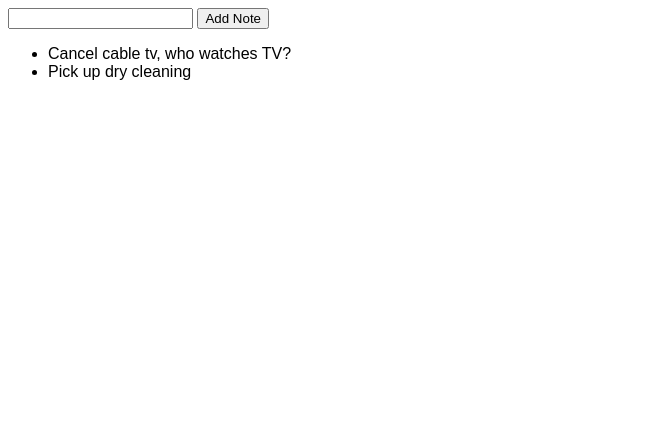
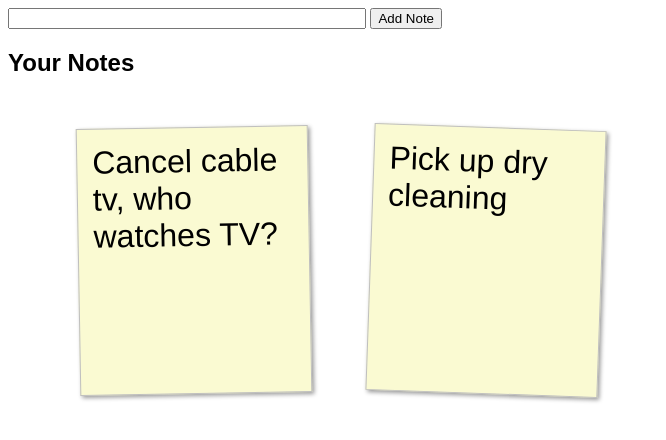
Before and after one commit to iarobinson/stickyNotes, a plain HTML site: page index.html in a window 1280 px wide. Shown: the whole page, without its empty margins (0-666 px from the left). Drawn offline with Linux system fonts and the light colour scheme.

Commit message:
Add CSS from Head First HTML GitHub as well as add functionality to add new notes.

```diff
--- a/index.html
+++ b/index.html
@@ -17,7 +17,7 @@
     <input type="button" id="submitButton" value="Add Note">
   </form>
 
-  <!-- <h2>Your Notes</h2> -->
+  <h2>Your Notes</h2>
 
   <ul id="stickyNotes">
   </ul>
--- a/stickyNotes.css
+++ b/stickyNotes.css
@@ -1,3 +1,73 @@
 body {
   font-family: sans-serif;
+	font-size: 100%;
 }
+
+form input#noteToAdd {
+	width: 350px;
+}
+
+ul#stickyNotes li {
+	display: block;
+	list-style: none;
+	z-index: 1;
+	float: left;
+	margin: 30px;
+	padding: 15px 15px 50px 15px;
+	width: 200px;
+	height: 200px;
+	border: 1px solid #bfbfbf;
+    background-color: LightGoldenRodYellow;  /* use #fafad2 if name doesn't work */
+	color: black;
+	text-decoration: none;
+	-webkit-box-shadow: 2px 2px 4px rgba(0, 0, 0, 0.4);
+	-moz-box-shadow: 2px 2px 4px rgba(0, 0, 0, 0.4);
+	-o-box-shadow: 2px 2px 4px rgba(0, 0, 0, 0.4);
+	box-shadow: 2px 2px 4px rgba(0, 0, 0, 0.4);
+	-webkit-transition: all 0.5s ease-in;
+	-moz-transition: all 0.5s ease-in;
+	-o-transition: all 0.5s ease-in;
+	-ms-transition: all 0.5s ease-in;
+	transition: all 0.5s ease-in;
+	overflow: hidden;
+}
+
+ul#stickyNotes li span.sticky {
+	font-size: 200%;
+}
+
+ul#stickyNotes li:nth-child(even) {
+	-webkit-transform: rotate(2deg);
+	-moz-transform: rotate(2deg);
+	-o-transform: rotate(2deg);
+	-ms-transform: rotate(2deg);
+	transform: rotate(2deg);
+}
+
+ul#stickyNotes li:nth-child(odd) {
+	-webkit-transform: rotate(-1deg);
+	-moz-transform: rotate(-1deg);
+	-o-transform: rotate(-1deg);
+	-ms-transform: rotate(-1deg);
+	transform: rotate(-1deg);
+}
+
+ul#stickyNotes li:nth-child(3n) {
+	-webkit-transform: rotate(1deg);
+	-moz-transform: rotate(1deg);
+	-o-transform: rotate(1deg);
+	-ms-transform: rotate(1deg);
+	transform: rotate(1deg);
+}
+
+ul#stickyNotes li:hover {
+	-webkit-box-shadow: 5px 5px 6px rgba(0, 0, 0, 0.4);
+	-moz-box-shadow: 5px 5px 6px rgba(0, 0, 0, 0.4);
+	-o-box-shadow: 5px 5px 6px rgba(0, 0, 0, 0.4);
+	-webkit-transform: rotate(0deg) scale(1.25);
+	-moz-transform: rotate(0deg) scale(1.25);
+	-o-transform: rotate(0deg) scale(1.25);
+	-ms-transform: rotate(0deg) scale(1.25);
+	transform: rotate(0deg) scale(1.25);
+	z-index: 10;
+}
--- a/stickyNotes.js
+++ b/stickyNotes.js
@@ -1,6 +1,9 @@
 window.onload = init;
 
 function init() {
+  var button = document.getElementById("submitButton"); // Set variable to button
+  button.onclick = getSticky; // Assign click event of button to getSticky function
+
   for (var i = 0; i < localStorage.length; i += 1) {
     var key = localStorage.key(i);
     // We check to ensure substring starts with "sticky" so we don't display
@@ -44,3 +47,10 @@ function addStickyNoteToDOM(userInput) {
   listItem.appendChild(listItemStyle); // Adds the contents of the <span>/listItemStyle to the <li>/listItem
   noteList.appendChild(listItem); // Adds the contents of the <li>/listItem to the <ul>/noteList
 }
+
+function getSticky() {
+  var key = "sticky_" + localStorage.length; // Not excellent way to manage keys as the # could grow disproportionatly with localStorage.length
+  var value = document.getElementById('noteToAdd').value;
+  localStorage.setItem(key, value);
+  addStickyNoteToDOM(value);
+}
```
